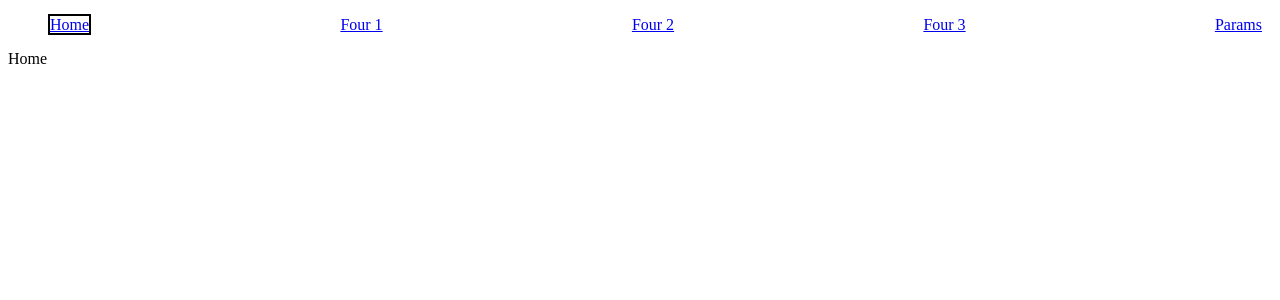
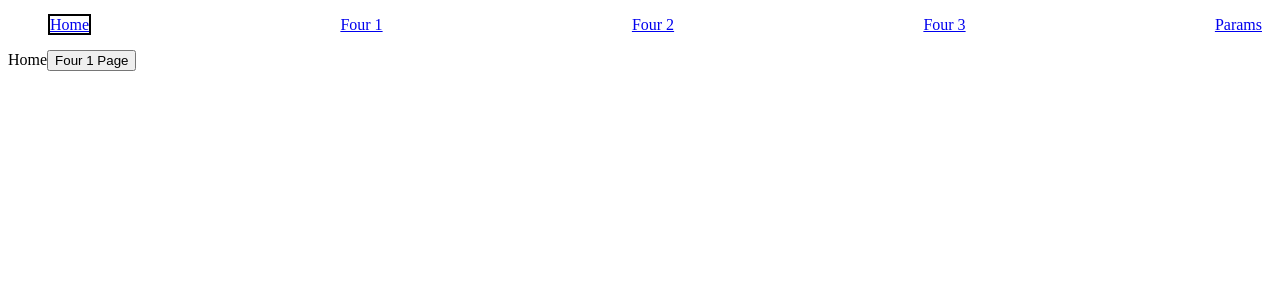
Before and after one commit to JKAryan2003/react-practice, a React (Vite) app: page / in a window 1280 px wide. Shown: the top 300 px of the page. Built offline with nearby package versions, Linux system fonts and the light colour scheme.

Commit message:
implemented useNavigate

```diff
--- a/src/components/Router/Home.jsx
+++ b/src/components/Router/Home.jsx
@@ -1,8 +1,17 @@
 import React from 'react'
+import { useNavigate } from 'react-router-dom'
 
 const Home = () => {
+  const navigate = useNavigate()
+  const handleClick = () => {
+    navigate('/four1')
+  }
   return (
-    <div>Home</div>
+    <div>Home
+      <button onClick={handleClick}>
+        Four 1 Page
+      </button>
+    </div>
   )
 }
 
```
